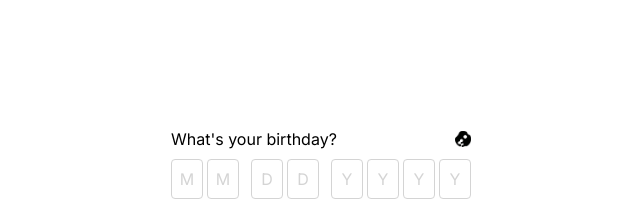
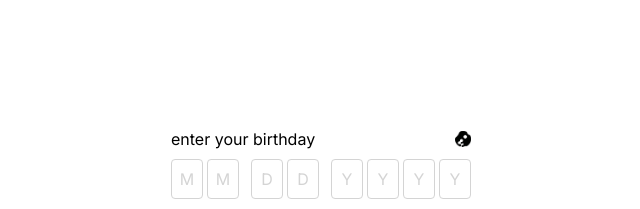
Before and after one commit to httpslinus/time.gleb.solutions, a Next.js app: page / in a window 1280 px wide. Shown: the part 204-413 px from the top of the page, without its empty margins (319-959 px from the left). Built offline with nearby package versions, Linux system fonts and the light colour scheme.

Commit message:
change text

```diff
--- a/src/app/page.tsx
+++ b/src/app/page.tsx
@@ -97,7 +97,7 @@ export default function Home() {
             className="flex flex-col items-start justify-start gap-3"
           >
             <div className="flex w-full flex-row items-center justify-between">
-              <h3 className="leading-4">What&apos;s your birthday?</h3>
+              <h3 className="leading-4">enter your birthday</h3>
               <Link href="https://gleb.solutions" target="_blank">
                 <Image
                   src="/dot.png"
```
